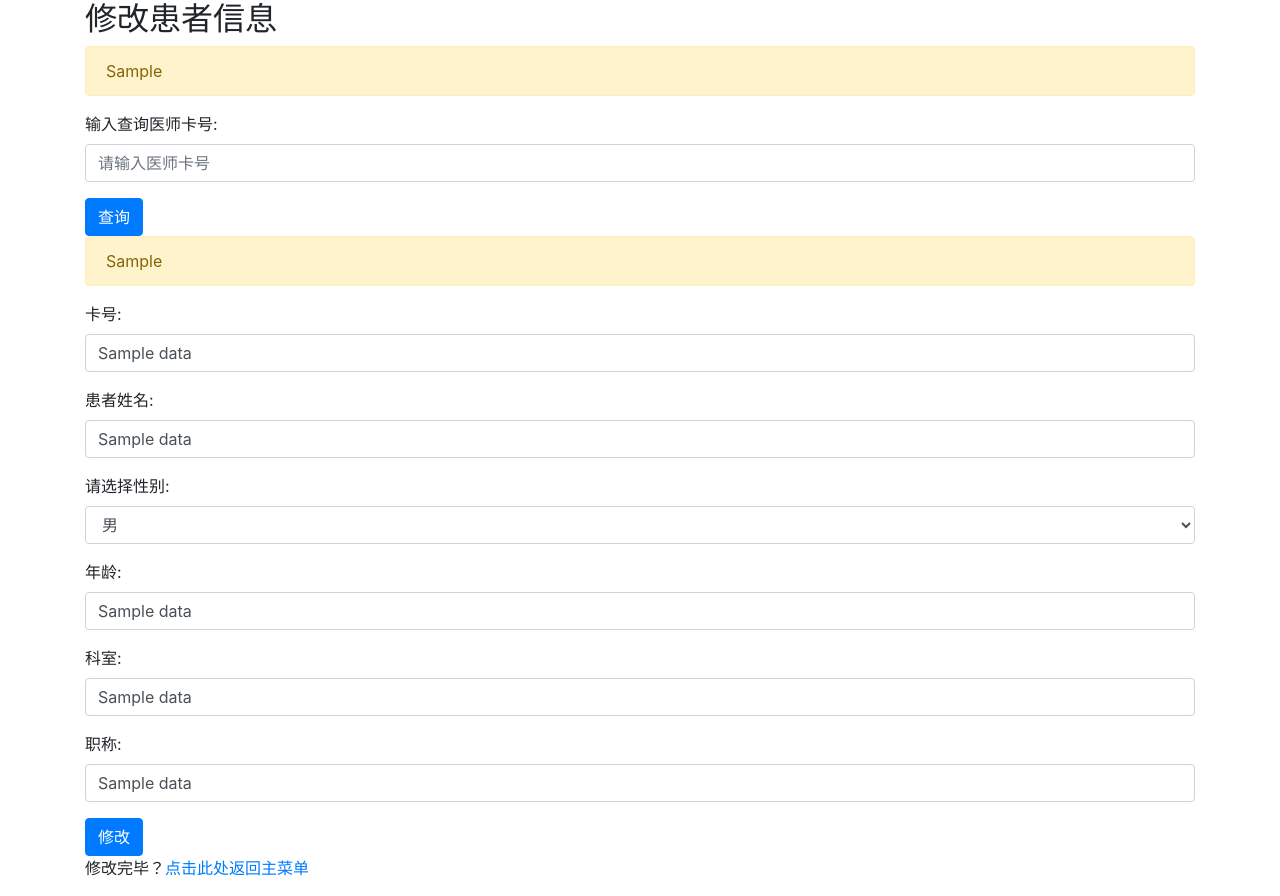
After one commit to asswsl/recorvery_system, a Python web app: template templates/doctor_alter.html in a window 1280 px wide. The commit adds this page. Run offline with Jinja, Linux system fonts and the light colour scheme; the template is opened without the code that fills it: most values are stand-ins (such as "Sample title", 1, 10 or a date in 2020).

Commit message:
24.3.17 12：56
完成管理员系统下医师界面所有功能

```diff
--- a/templates/admin.html
+++ b/templates/admin.html
@@ -23,7 +23,7 @@
         <a href="{{ url_for('doctor_info') }}" class="btn btn-primary">查看</a>
         <a href="{{ url_for('doctor_add') }}" class="btn btn-primary">新增</a>
         <a href="{{ url_for('doctor_delete') }}" class="btn btn-primary">删除</a>
-        <a href="#" class="btn btn-primary">修改</a>
+        <a href="{{ url_for('doctor_alter') }}" class="btn btn-primary">修改</a>
     </div>
 </div>
 <div class="card">
--- /dev/null
+++ b/templates/doctor_alter.html
@@ -0,0 +1,61 @@
+<!DOCTYPE html>
+<html lang="en">
+<head>
+    <meta charset="UTF-8">
+    <title>Title</title>
+    <link rel="stylesheet" href="../static/bootstrap.css">
+</head>
+<body>
+<div class="container">
+    <h2>修改患者信息</h2>
+    <form action="{{ url_for('doctor_alter') }}" method="post">
+        {% if mesage1 is defined and mesage1 %}
+            <div class="alert alert-warning">{{ mesage1 }}</div>
+        {% endif %}
+        <div class="form-group">
+            <label for="doctor_id">输入查询医师卡号:</label>
+            <input type="text" id="doctor_id" class="form-control" name="doctor_id" placeholder="请输入医师卡号">
+        </div>
+        <button type="submit" class="btn btn-primary">查询</button>
+    </form>
+    <form action="{{ url_for('doctor_alter') }}" method="post">
+        {% if mesage2 is defined and mesage2 %}
+            <div class="alert alert-warning">{{ mesage2 }}</div>
+        {% endif %}
+        <div class="form-group">
+            <label for="doctor_id">卡号:</label>
+            <input type="text" class="form-control" id="doctor_id" name="doctor_id" placeholder="请输入卡号"
+                   value="{{ data[0] }}">
+        </div>
+        <div class="form-group">
+            <label for="doctor_name">患者姓名:</label>
+            <input type="text" class="form-control" id="doctor_name" name="doctor_name" placeholder="请输入姓名"
+                   value="{{ data[1] }}">
+        </div>
+        <div class="form-group">
+            <label for="sex">请选择性别:</label>
+            <select class="form-control" name="sex" value="{{ data[2] }}">
+                <option {% if data[2]=='男' %} selected{% endif %}>男</option>
+                <option {% if data[2]=='女' %} selected{% endif %}>女</option>
+            </select>
+        </div>
+        <div class="form-group">
+            <label for="age">年龄:</label>
+            <input type="text" class="form-control" id="age" name="age" placeholder="请输入年龄" value="{{ data[3] }}">
+        </div>
+        <div class="form-group">
+            <label for="department">科室:</label>
+            <input type="text" class="form-control" id="department" name="department" placeholder="请输入科室"
+                   value="{{ data[4] }}">
+        </div>
+        <div class="form-group">
+            <label for="title">职称:</label>
+            <input type="text" class="form-control" id="title" name="title" placeholder="请输入职称"
+                   value="{{ data[5] }}">
+        </div>
+        <button type="submit" class="btn btn-primary">修改</button>
+        <p class="bottom">修改完毕？<a class="bottom" href="{{ url_for('admin') }}">点击此处返回主菜单</a></p>
+    </form>
+</div>
+</body>
+</html>
```
Also changed, not shown: app.py (+35 -4 lines).
